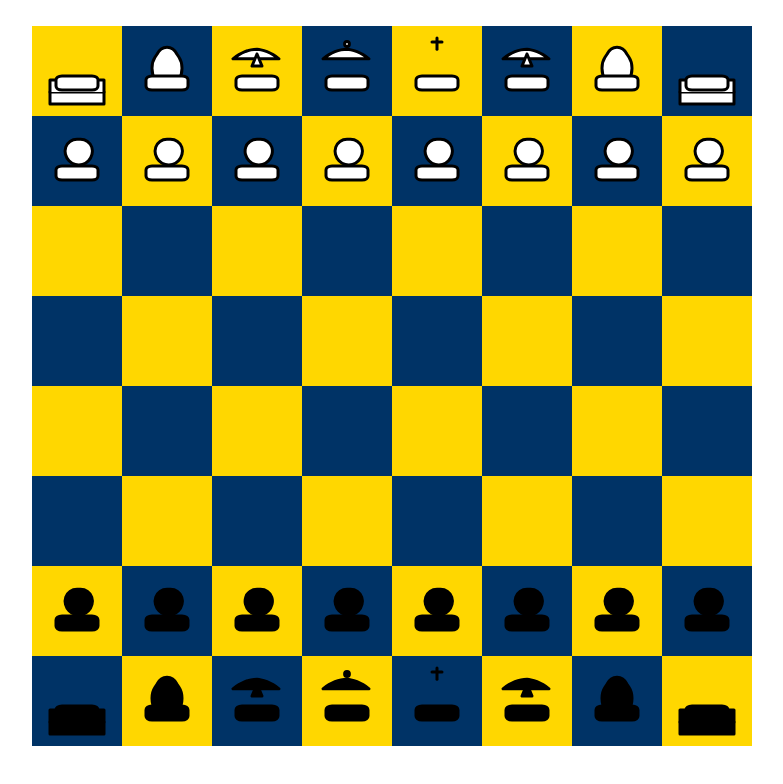
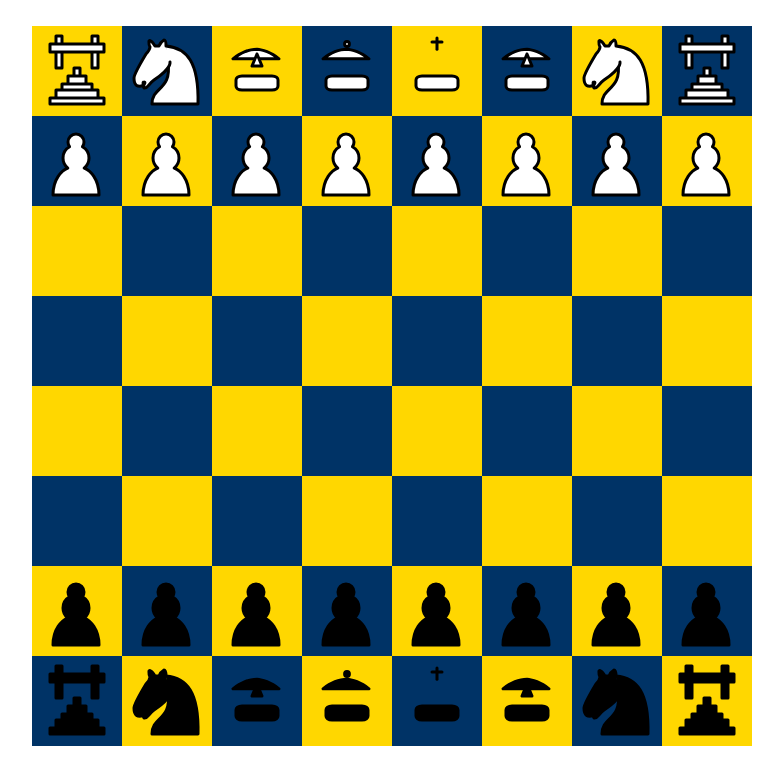
Before and after one commit to Urahara/animated-chess, a Next.js app: page / in a window 1280 px wide. Shown: the top 784 px of the page, without its empty margins (262-1045 px from the left). Built offline with nearby package versions, Linux system fonts and the light colour scheme.

Commit message:
mudanças no desenho de algumas peças e implementação do click nas peças

```diff
--- a/src/components/ChessPiece/Pieces/Knight.tsx
+++ b/src/components/ChessPiece/Pieces/Knight.tsx
@@ -18,32 +18,8 @@ export const Knight = ({
       strokeLinecap="round"
       strokeLinejoin="round"
     >
-      <path
-        d="M22.5,10.63
-           C20.5,10.63 18.5,12.13 17.5,14.13
-           L16.5,15.63
-           C15.5,17.13 15,19.13 15,21.13
-           C15,23.13 15.5,25.13 16.5,26.63
-           L17.5,28.13
-           C18.5,29.63 20.5,31.13 22.5,31.13
-           C24.5,31.13 26.5,29.63 27.5,28.13
-           L28.5,26.63
-           C29.5,25.13 30,23.13 30,21.13
-           C30,19.13 29.5,17.13 28.5,15.63
-           L27.5,14.13
-           C26.5,12.13 24.5,10.63 22.5,10.63 Z"
-      />
-      <path
-        d="M12,30
-           C12,31 13,32 15,32
-           L30,32
-           C32,32 33,31 33,30
-           L33,27
-           C33,26 32,25 30,25
-           L15,25
-           C13,25 12,26 12,27
-           L12,30 Z"
-      />
+      <path d="M 22,10 C 32.5,11 38.5,18 38,39 L 15,39 C 15,30 25,32.5 23,18" />
+      <path d="M 24,18 C 24.38,20.91 18.45,25.37 16,27 C 13,29 13.18,31.34 11,31 C 9.958,30.06 12.41,27.96 11,28 C 10,28 11.19,29.23 10,30 C 9,30 5.997,31 6,26 C 6,24 12,14 12,14 C 12,14 13.89,12.1 14,10.5 C 13.27,9.506 13.5,8.5 13.5,7.5 C 14.5,6.5 16.5,10 16.5,10 L 18.5,10 C 18.5,10 19.28,8.008 21,7 C 22,7 22,10 22,10" />
     </g>
   </svg>
 );
--- a/src/components/ChessPiece/Pieces/Peon.tsx
+++ b/src/components/ChessPiece/Pieces/Peon.tsx
@@ -14,35 +14,11 @@ export const Peon = ({
     <g
       fill={color}
       stroke="#000"
-      stroke-width="1.5"
-      stroke-linecap="round"
-      stroke-linejoin="round"
+      strokeWidth="1.5"
+      strokeLinecap="round"
+      strokeLinejoin="round"
     >
-      <path
-        d="M 22.5,11.63
-               C 21.25,11.63 20,12.01 19,12.7
-               C 18,13.39 17.25,14.41 16.88,15.55
-               C 16.49,16.71 16.44,17.97 16.75,19.17
-               C 17.06,20.37 17.66,21.46 18.5,22.35
-               C 19.34,23.24 20.39,23.9 21.6,24.27
-               C 22.8,24.63 24.06,24.6 25.22,24.27
-               C 26.38,23.93 27.42,23.27 28.25,22.38
-               C 29.08,21.48 29.68,20.39 29.99,19.17
-               C 30.31,17.97 30.26,16.71 29.88,15.55
-               C 29.51,14.41 28.76,13.39 27.75,12.7
-               C 26.75,12.01 25.5,11.63 24.25,11.63 Z"
-      />
-      <path
-        d="M 12,30
-               C 12,31 13,32 15,32
-               L 30,32
-               C 32,32 33,31 33,30
-               L 33,27
-               C 33,26 32,25 30,25
-               L 15,25
-               C 13,25 12,26 12,27
-               L 12,30 Z"
-      />
+      <path d="M 22,9 C 19.79,9 18,10.79 18,13 C 18,13.89 18.29,14.71 18.78,15.38 C 16.83,16.5 15.5,18.59 15.5,21 C 15.5,23.03 16.44,24.84 17.91,26.03 C 14.91,27.09 10.5,31.58 10.5,39.5 L 33.5,39.5 C 33.5,31.58 29.09,27.09 26.09,26.03 C 27.56,24.84 28.5,23.03 28.5,21 C 28.5,18.59 27.17,16.5 25.22,15.38 C 25.71,14.71 26,13.89 26,13 C 26,10.79 24.21,9 22,9 Z" />
     </g>
   </svg>
 );
--- a/src/components/ChessPiece/Pieces/Rook.tsx
+++ b/src/components/ChessPiece/Pieces/Rook.tsx
@@ -18,19 +18,7 @@ export const Rook = ({
       strokeLinecap="round"
       strokeLinejoin="round"
     >
-      <path d="M9,39 L36,39 L36,33 L9,33 Z" />
-      <path d="M9,33 L9,27 L36,27 L36,33" />
-      <path
-        d="M12,30
-           C12,31 13,32 15,32
-           L30,32
-           C32,32 33,31 33,30
-           L33,27
-           C33,26 32,25 30,25
-           L15,25
-           C13,25 12,26 12,27
-           L12,30 Z"
-      />
+      <path d="M 9,39 L 36,39 L 36,36 L 9,36 L 9,39 z M 12,36 L 12,32 L 33,32 L 33,36 L 12,36 z M 15,32 L 15,29 L 30,29 L 30,32 L 15,32 z M 18,29 L 18,25 L 27,25 L 27,29 L 18,29 z M 21,25 L 21,21 L 24,21 L 24,25 L 21,25 z M 12,21 L 12,13 L 15,13 L 15,21 L 12,21 z M 30,21 L 30,13 L 33,13 L 33,21 L 30,21 z M 9,13 L 9,9 L 36,9 L 36,13 L 9,13 z M 12,9 L 12,5 L 15,5 L 15,9 L 12,9 z M 30,9 L 30,5 L 33,5 L 33,9 L 30,9 z" />
     </g>
   </svg>
 );
--- a/src/components/ChessPiece/component.tsx
+++ b/src/components/ChessPiece/component.tsx
@@ -2,7 +2,13 @@ import { useCallback } from "react";
 import { ChessPieceProps } from "./types";
 import { Bishop, King, Knight, Peon, Queen, Rook } from "./Pieces";
 
-export const ChessPiece = ({ color, height, type, width }: ChessPieceProps) => {
+export const ChessPiece = ({
+  color,
+  height,
+  type,
+  width,
+  ...rest
+}: ChessPieceProps) => {
   const RenderPiece = useCallback(
     (type: ChessPieceProps["type"]) => {
       switch (type) {
@@ -23,5 +29,9 @@ export const ChessPiece = ({ color, height, type, width }: ChessPieceProps) => {
     [color, height, width]
   );
 
-  return <div id={type}>{RenderPiece(type)}</div>;
+  return (
+    <div id={type} {...rest}>
+      {RenderPiece(type)}
+    </div>
+  );
 };
--- a/src/components/ChessPiece/types.ts
+++ b/src/components/ChessPiece/types.ts
@@ -1,4 +1,5 @@
 import { BasicCoords } from "@/context";
+import { HTMLAttributes } from "react";
 
 export type PiecesTypes =
   | "peon"
@@ -7,12 +8,13 @@ export type PiecesTypes =
   | "bishop"
   | "queen"
   | "rook";
+
 export type ChessPieceProps = {
   width: number;
   height: number;
   type: PiecesTypes;
   color: "black" | "white";
-};
+} & HTMLAttributes<HTMLDivElement>
 
 export type PiecesInfo = {
   id: string;
--- a/src/components/Engine/component.tsx
+++ b/src/components/Engine/component.tsx
@@ -17,7 +17,8 @@ export const Engine = ({ height, width }: EngineProps) => {
   const BOARD_SIZE = 8;
 
   const handleChessCoordsClick = useCallback(
-    (x: number, y: number) => {
+    (x: number | null, y: number | null) => {
+      if (x === null || y === null) return;
       const a = convertToChessCoords(x, y);
       const b = convertFromChessCoords(a);
 
@@ -49,6 +50,9 @@ export const Engine = ({ height, width }: EngineProps) => {
       if (piece)
         return (
           <ChessPiece
+            onClick={() =>
+              handleChessCoordsClick(piece.coords.x, piece.coords.y)
+            }
             width={cellSize}
             height={cellSize}
             type={piece.type}
@@ -57,7 +61,7 @@ export const Engine = ({ height, width }: EngineProps) => {
           />
         );
     },
-    [cellSize, piecesInfo]
+    [cellSize, handleChessCoordsClick, piecesInfo]
   );
 
   const renderBoard = useMemo(() => {
@@ -72,7 +76,6 @@ export const Engine = ({ height, width }: EngineProps) => {
           <div
             key={convertToChessCoords(col, row)}
             id={convertToChessCoords(col, row)}
-            onClick={() => handleChessCoordsClick(col, row)}
             className={clsx("absolute cursor-pointer", {
               "bg-chess-light": isLight,
               "bg-chess-dark": !isLight,
@@ -99,7 +102,6 @@ export const Engine = ({ height, width }: EngineProps) => {
     offsetX,
     offsetY,
     handleRenderPiece,
-    handleChessCoordsClick,
   ]);
 
   const renderCoordinates = useMemo(() => {
```
